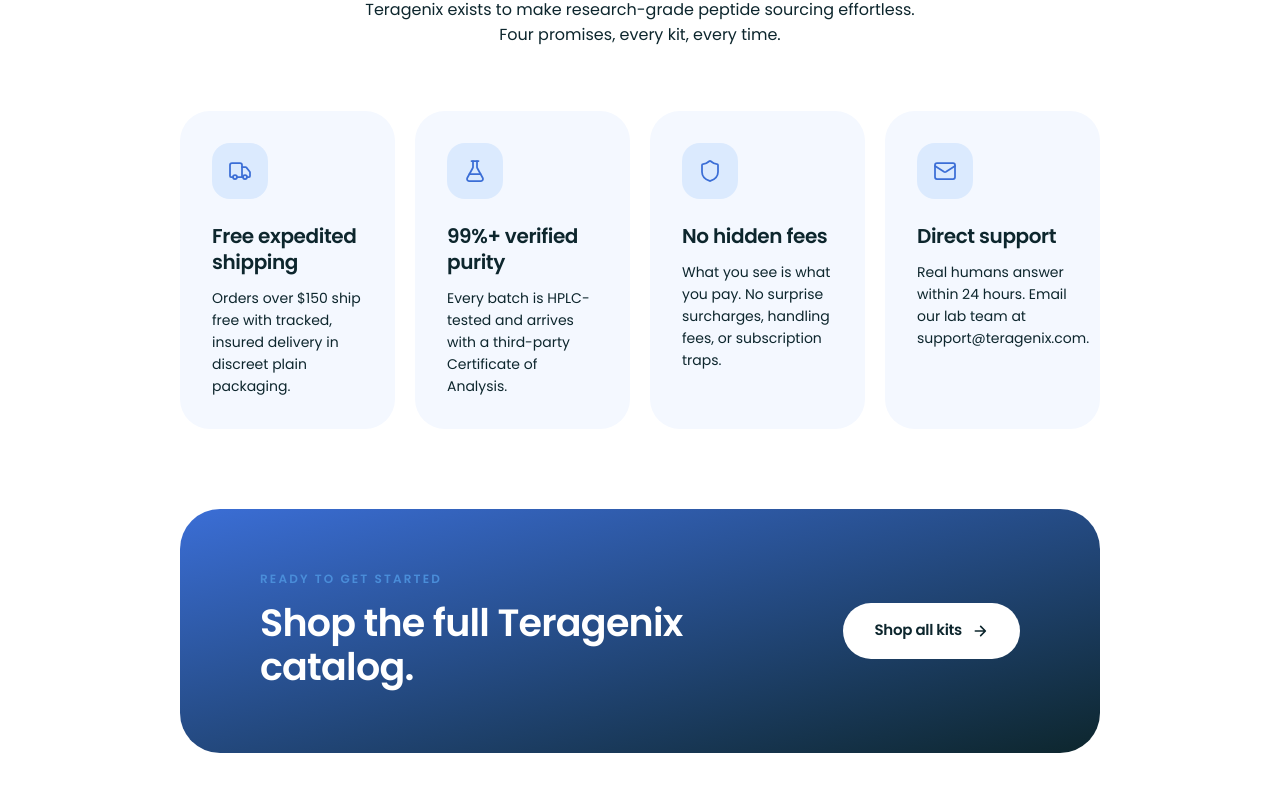
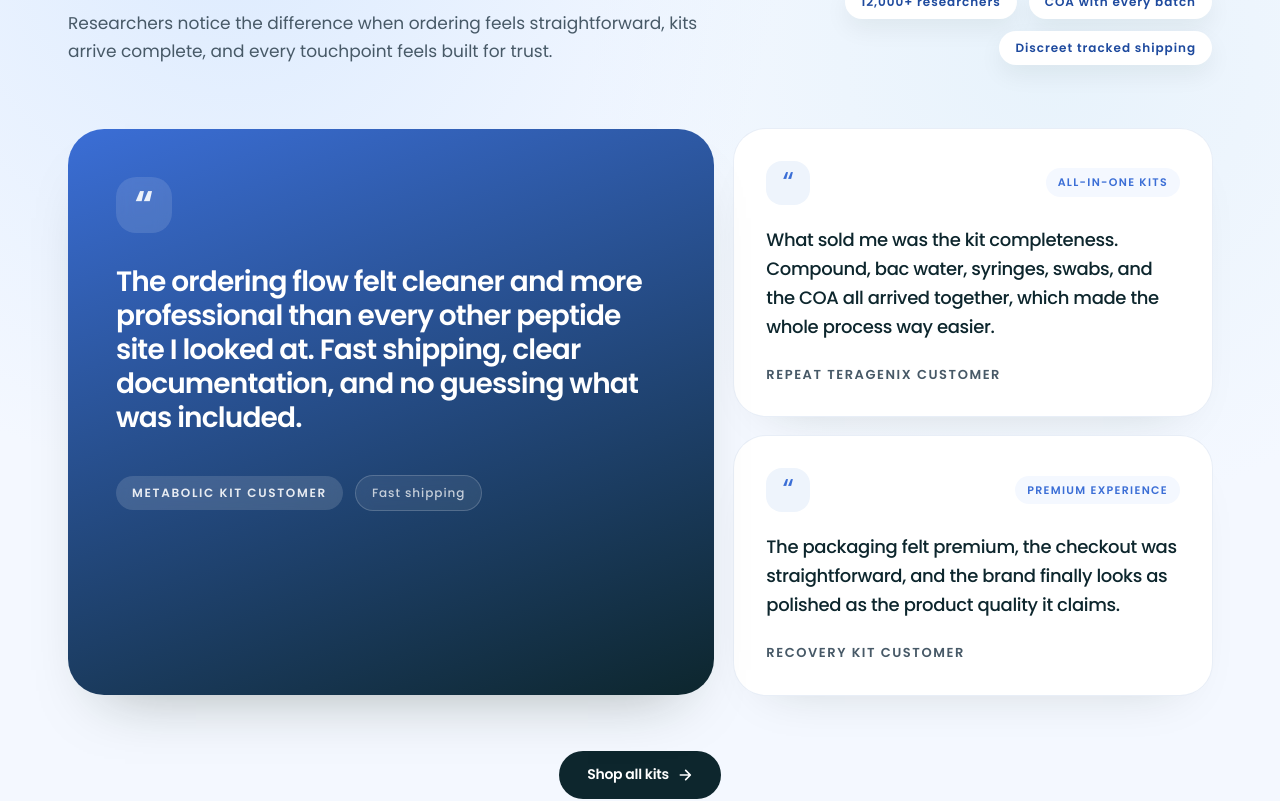
Before and after one commit to sethschnrt/teragenix, a Next.js app: page / in a window 1280 px wide. Shown: the part 6120-6921 px from the top of the page. Built offline with nearby package versions, Linux system fonts and the light colour scheme.

Commit message:
feat(home): add testimonial section

```diff
--- a/src/app/page.tsx
+++ b/src/app/page.tsx
@@ -2,6 +2,7 @@ import { Hero } from "@/components/hero";
 import { TrustBar } from "@/components/trust-bar";
 import { EditorialSection } from "@/components/editorial-section";
 import { Guarantee } from "@/components/guarantee";
+import { Testimonials } from "@/components/testimonials";
 import { DisclaimerBanner } from "@/components/disclaimer-banner";
 import { Footer } from "@/components/footer";
 
@@ -130,6 +131,7 @@ export default function Home() {
         background="cream"
       />
 
+      <Testimonials />
       <Guarantee />
       <DisclaimerBanner />
       <Footer />
--- /dev/null
+++ b/src/components/testimonials.tsx
@@ -0,0 +1,154 @@
+import Link from "next/link";
+
+const testimonials = [
+  {
+    quote:
+      "The ordering flow felt cleaner and more professional than every other peptide site I looked at. Fast shipping, clear documentation, and no guessing what was included.",
+    role: "Metabolic kit customer",
+    tag: "Fast shipping",
+    featured: true,
+  },
+  {
+    quote:
+      "What sold me was the kit completeness. Compound, bac water, syringes, swabs, and the COA all arrived together, which made the whole process way easier.",
+    role: "Repeat Teragenix customer",
+    tag: "All-in-one kits",
+  },
+  {
+    quote:
+      "The packaging felt premium, the checkout was straightforward, and the brand finally looks as polished as the product quality it claims.",
+    role: "Recovery kit customer",
+    tag: "Premium experience",
+  },
+] as const;
+
+const proofPills = ["12,000+ researchers", "COA with every batch", "Discreet tracked shipping"] as const;
+
+export function Testimonials() {
+  const [featured, ...secondary] = testimonials;
+
+  return (
+    <section className="relative overflow-hidden bg-[#f4f8ff] py-24 sm:py-28 lg:py-[132px]">
+      <div className="pointer-events-none absolute inset-0 bg-[radial-gradient(circle_at_18%_18%,rgba(219,234,254,0.9),transparent_38%),radial-gradient(circle_at_82%_28%,rgba(230,242,251,0.9),transparent_34%)]" />
+
+      <div className="relative mx-auto max-w-[1240px] px-5 sm:px-8 lg:px-12">
+        <div className="mb-14 flex flex-col gap-8 lg:mb-16 lg:flex-row lg:items-end lg:justify-between">
+          <div className="max-w-2xl">
+            <p className="tg-eyebrow mb-6" style={{ color: "#3b6ed6" }}>
+              TESTIMONIALS
+            </p>
+            <h2 className="tg-h2 max-w-[760px]">
+              The experience should feel as premium as the <span style={{ color: "#3b6ed6" }}>product.</span>
+            </h2>
+            <p
+              className="mt-6 max-w-[640px]"
+              style={{
+                fontSize: "17px",
+                lineHeight: "28px",
+                color: "#475967",
+                fontWeight: 400,
+              }}
+            >
+              Researchers notice the difference when ordering feels straightforward, kits arrive complete, and every touchpoint feels built for trust.
+            </p>
+          </div>
+
+          <div className="flex flex-wrap gap-3 lg:max-w-[420px] lg:justify-end">
+            {proofPills.map((pill) => (
+              <span
+                key={pill}
+                className="inline-flex items-center rounded-full bg-white px-4 py-2 text-[12px] font-semibold tracking-[0.08em] text-[#1e4a9e] shadow-[0_10px_25px_rgba(17,33,17,0.06)]"
+              >
+                {pill}
+              </span>
+            ))}
+          </div>
+        </div>
+
+        <div className="grid gap-5 lg:grid-cols-[1.15fr_0.85fr]">
+          <article className="relative overflow-hidden rounded-[36px] bg-[linear-gradient(160deg,_#3b6ed6_0%,_#0d262d_100%)] px-8 py-8 shadow-[0_32px_60px_-36px_rgba(17,33,17,0.35)] sm:px-10 sm:py-10 lg:min-h-[420px] lg:px-12 lg:py-12">
+            <div className="mb-8 flex h-14 w-14 items-center justify-center rounded-[20px] bg-white/12 text-[40px] font-semibold leading-none text-white/90 backdrop-blur-sm">
+              “
+            </div>
+
+            <p
+              className="max-w-[560px] text-white"
+              style={{
+                fontSize: "28px",
+                lineHeight: "1.22",
+                fontWeight: 600,
+                letterSpacing: "-0.03em",
+              }}
+            >
+              {featured.quote}
+            </p>
+
+            <div className="mt-10 flex flex-wrap items-center gap-3">
+              <span className="inline-flex rounded-full bg-white/14 px-4 py-2 text-[12px] font-semibold tracking-[0.14em] text-white/88 uppercase backdrop-blur-sm">
+                {featured.role}
+              </span>
+              <span className="inline-flex rounded-full border border-white/18 bg-white/8 px-4 py-2 text-[12px] font-medium tracking-[0.08em] text-white/72 backdrop-blur-sm">
+                {featured.tag}
+              </span>
+            </div>
+          </article>
+
+          <div className="grid gap-5">
+            {secondary.map((item) => (
+              <article
+                key={item.quote}
+                className="rounded-[32px] bg-white px-7 py-7 shadow-[0_24px_50px_-34px_rgba(17,33,17,0.18)] ring-1 ring-[#e8eef7] sm:px-8 sm:py-8"
+              >
+                <div className="mb-5 flex items-center justify-between gap-3">
+                  <span className="flex h-11 w-11 items-center justify-center rounded-[16px] bg-[#eef4fc] text-[30px] leading-none text-[#3b6ed6]">
+                    “
+                  </span>
+                  <span className="inline-flex rounded-full bg-[#f4f8ff] px-3 py-1.5 text-[11px] font-semibold tracking-[0.12em] text-[#3b6ed6] uppercase">
+                    {item.tag}
+                  </span>
+                </div>
+
+                <p
+                  style={{
+                    fontSize: "18px",
+                    lineHeight: "29px",
+                    color: "#0d262d",
+                    fontWeight: 500,
+                    letterSpacing: "-0.02em",
+                  }}
+                >
+                  {item.quote}
+                </p>
+
+                <p className="mt-6 text-[13px] font-semibold tracking-[0.12em] text-[#475967] uppercase">
+                  {item.role}
+                </p>
+              </article>
+            ))}
+          </div>
+        </div>
+
+        <div className="mt-12 flex justify-center lg:mt-14">
+          <Link
+            href="/shop"
+            className="inline-flex h-12 items-center rounded-full bg-[#0d262d] px-7 text-white transition hover:bg-[#163741]"
+            style={{ fontSize: "14px", fontWeight: 600, letterSpacing: "-0.02em" }}
+          >
+            Shop all kits
+            <svg
+              className="ml-2 h-4 w-4"
+              viewBox="0 0 24 24"
+              fill="none"
+              stroke="currentColor"
+              strokeWidth="2.5"
+              strokeLinecap="round"
+              strokeLinejoin="round"
+            >
+              <path d="M5 12h14M13 5l7 7-7 7" />
+            </svg>
+          </Link>
+        </div>
+      </div>
+    </section>
+  );
+}
```
